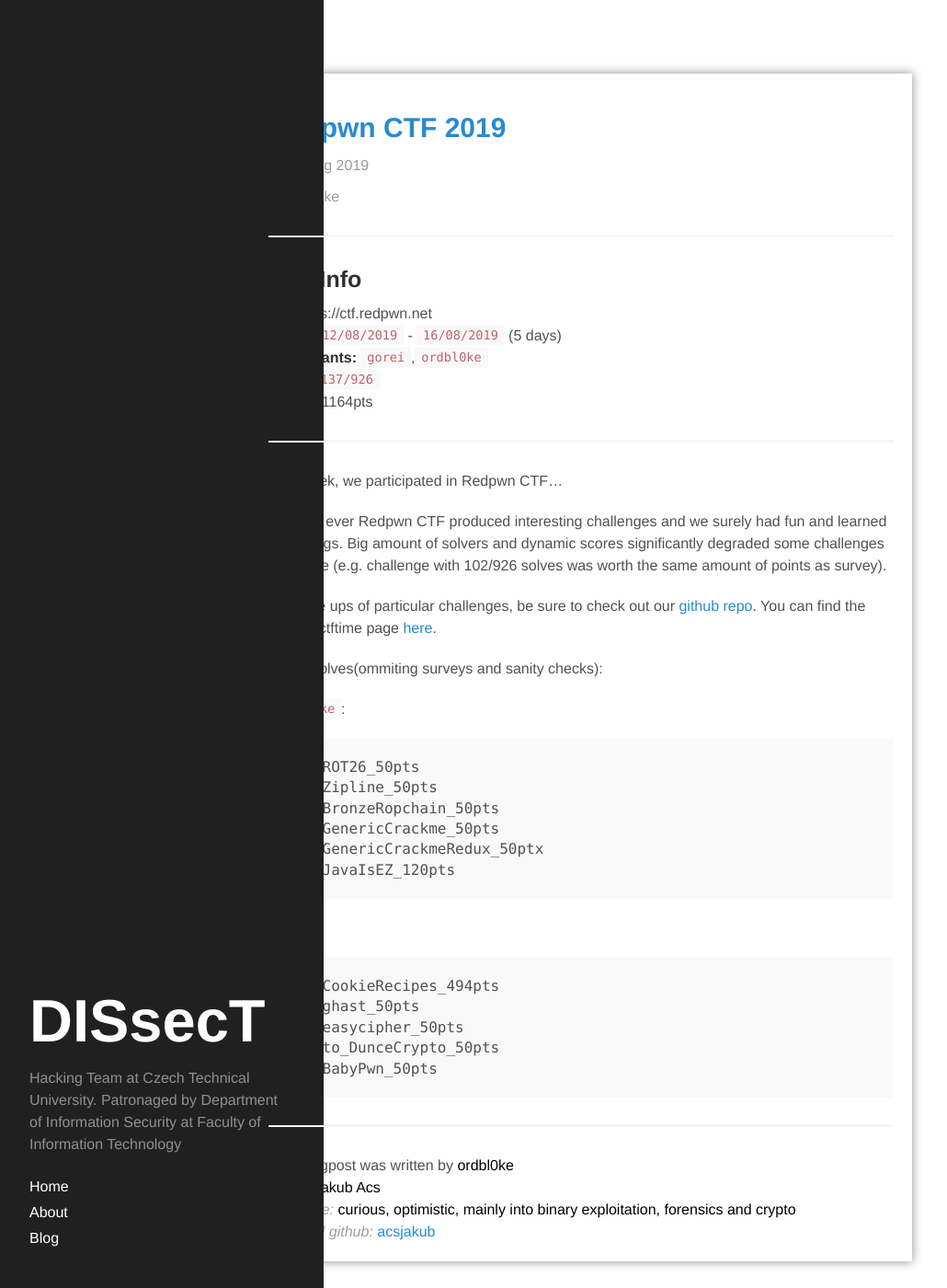
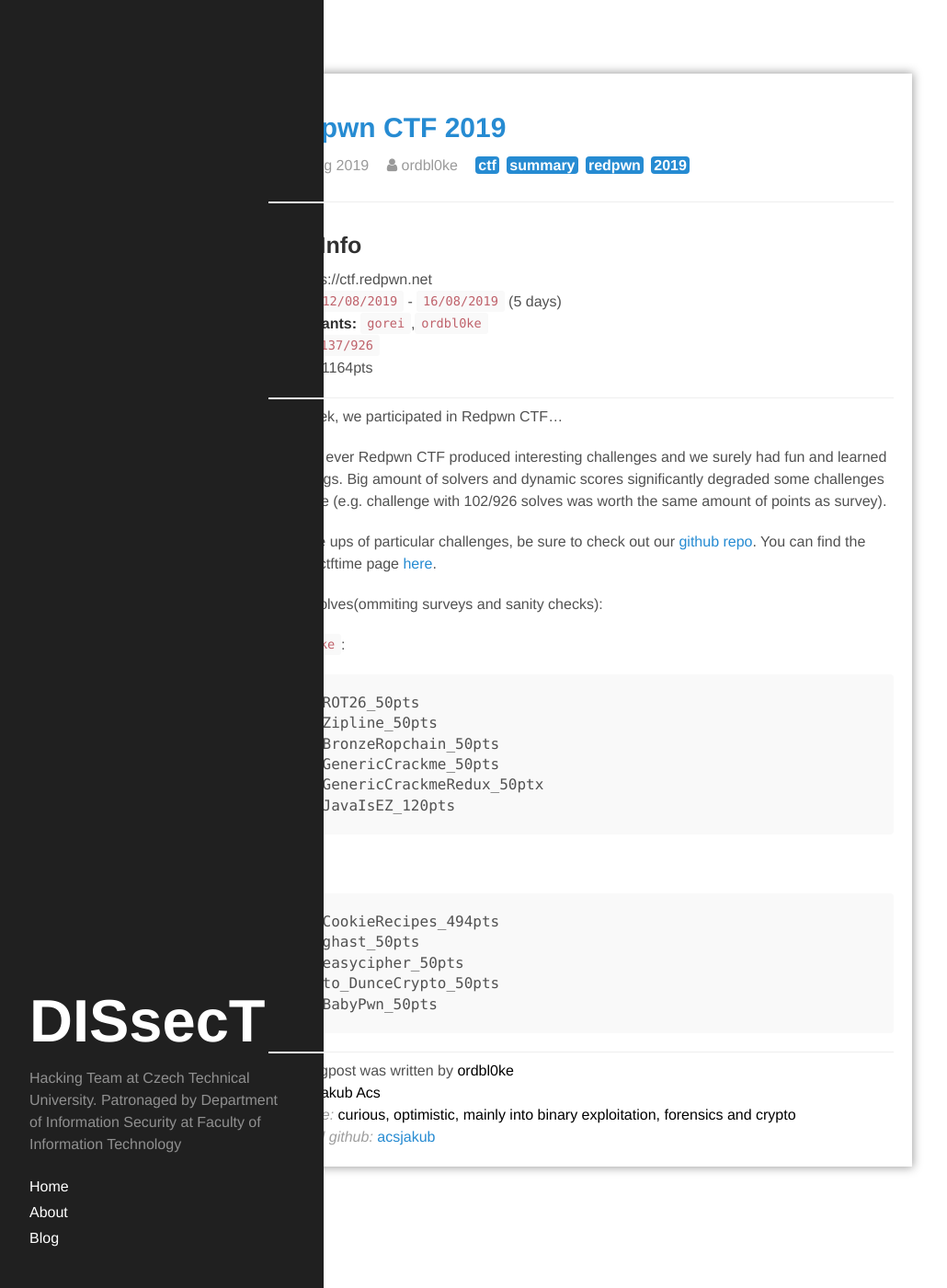
Before and after one commit to dissect-ctu/dissect-ctu.github.io, a Jekyll site: the page built from _posts/2019-08-19-redpwn-ctf.md, in a window 1280 px wide and 1400 px high. Shown: the whole window at 92% size, without its empty margins (8-1038 px from the left). Built offline with Jekyll 4.4.1, drawn with Linux system fonts in a browser that asks for light colours.

Commit message:
added tags to blogposts:

```diff
--- a/_includes/post_header.html
+++ b/_includes/post_header.html
@@ -5,8 +5,13 @@
     </a>
   </h2>
   <div class="post-metadata">
-    <span class="post-date"> <i class="fa fa-calendar" aria-hidden="true"></i> </i> {{ post.date | date_to_string }}</span>
-    <span class="post-author"> <i class="fa fa-user"></i> {{ post.author }}</span>
+    <div class="post-date"> <i class="fa fa-calendar" aria-hidden="true"></i> </i> {{ post.date | date_to_string }}</div>
+    <div class="post-author"> <i class="fa fa-user"></i> {{ post.author }}</div>
+    <div class="post-tags">
+    {% for tag in post.tags %}
+      <span class="post-label">{{ tag }}</span>
+    {% endfor %}
+    </div>
   </div>
 </div>
 <hr/>
--- a/_posts/2019-08-19-redpwn-ctf.md
+++ b/_posts/2019-08-19-redpwn-ctf.md
@@ -3,6 +3,7 @@
 title: Redpwn CTF 2019
 date: 2019-08-19 11:11:11
 author: ordbl0ke
+tags: [ctf, summary, redpwn, 2019]
 ---
 
 ### CTF Info
--- a/_sass/custom_styles.scss
+++ b/_sass/custom_styles.scss
@@ -23,6 +23,15 @@
     color: #9a9a9a;
 }
 
+.post-label {
+    color: #ffffff;
+    background-color: #268bd2;
+    border-radius: 4px;
+    padding: 1px 3px;
+    margin-right: 4px;
+    font-weight: 700;
+}
+
 .post {
     box-shadow: 0px 0px 10px 1px #9e9e9e;
     padding: 20px;
@@ -43,7 +52,7 @@
     margin-top: .5rem;
 }
 
-.post-mini .post-metadata span {
+.post-metadata div {
     display: inline-block;
     margin-right: 15px;
 }
@@ -51,3 +60,7 @@
 body {
     font-size: 16px;
 }
+
+hr {
+    margin: 7px 0;
+}
```
Also changed, not shown: _posts/2019-08-10-pytecode.md (+1 -0 lines).
